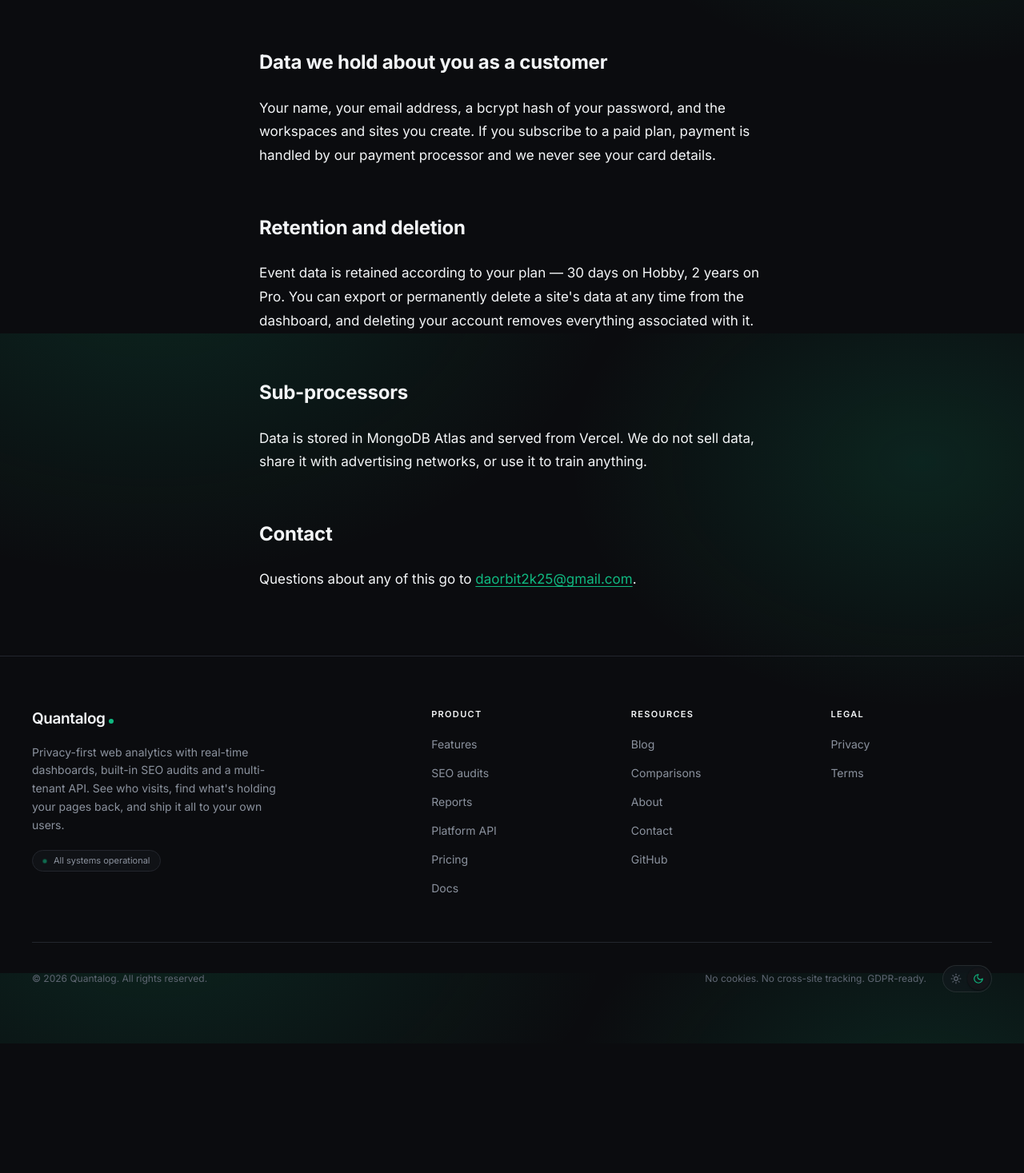
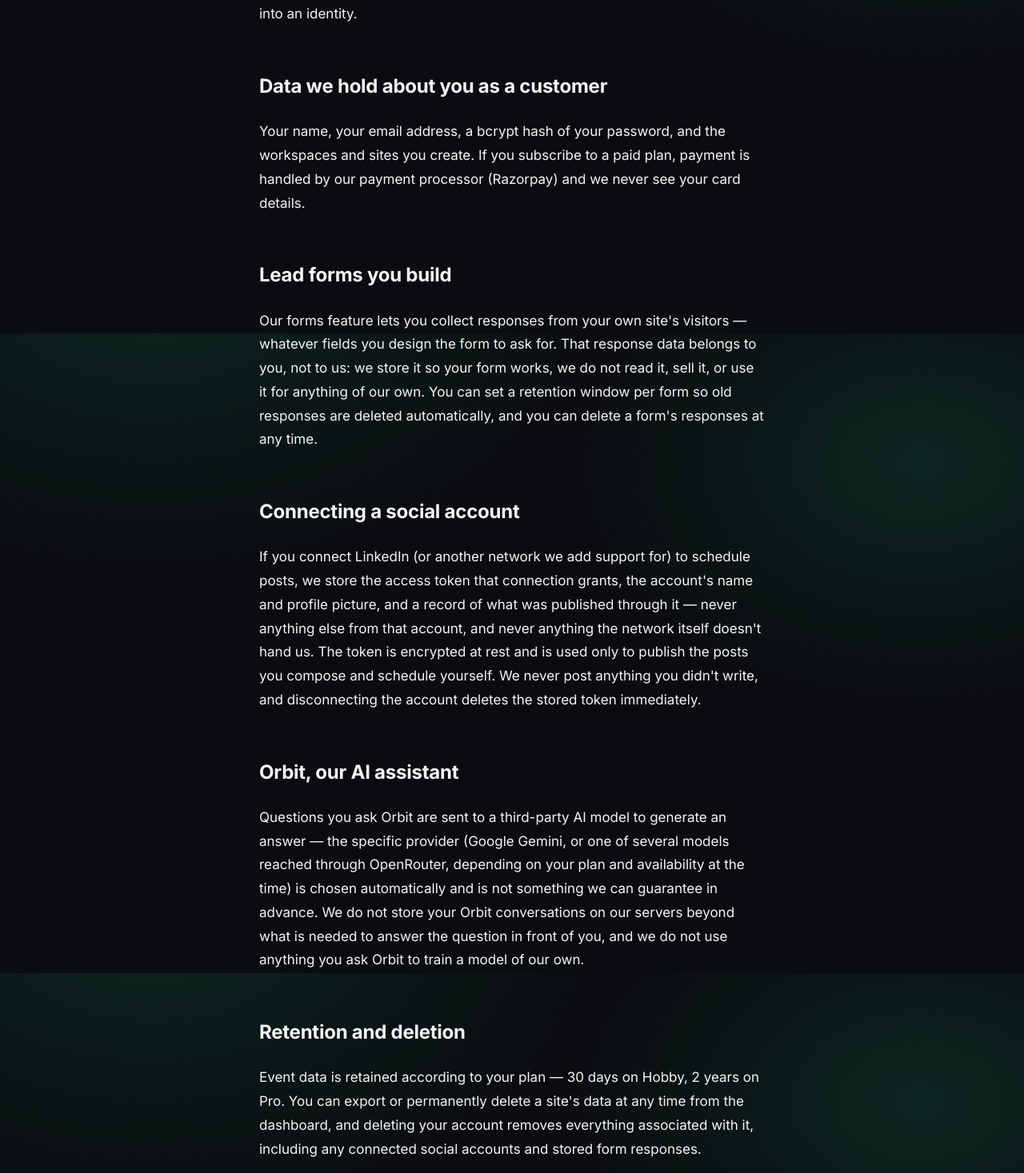
Before and after one commit to daorbit/quantalog-lp, a Next.js app: page /privacy in a window 1280 px wide. Shown: the part 1183-2650 px from the top of the page at 80% size. Before the commit the page ends 2488 px from the top, so only its background shows below. Built offline with nearby package versions, Linux system fonts and the light colour scheme.

Commit message:
Update Privacy and Terms pages with new content and updated dates

```diff
--- a/src/app/privacy/page.tsx
+++ b/src/app/privacy/page.tsx
@@ -10,11 +10,12 @@ export const metadata: Metadata = {
 
 export default function PrivacyPage() {
   return (
-    <LegalPage title="Privacy" updated="July 13, 2026">
+    <LegalPage title="Privacy" updated="August 20, 2026">
       <p>
         This page describes what {site.name} collects on the sites that embed our
-        tracker, and what we collect from you as a customer of ours. It is written
-        to be read, not to be survived.
+        tracker, what we collect from you as a customer, and what happens when you
+        connect a third-party account or ask our AI assistant a question. It is
+        written to be read, not to be survived.
       </p>
 
       <h2>What the tracker collects</h2>
@@ -51,7 +52,41 @@ export default function PrivacyPage() {
       <p>
         Your name, your email address, a bcrypt hash of your password, and the
         workspaces and sites you create. If you subscribe to a paid plan, payment
-        is handled by our payment processor and we never see your card details.
+        is handled by our payment processor (Razorpay) and we never see your card
+        details.
+      </p>
+
+      <h2>Lead forms you build</h2>
+      <p>
+        Our forms feature lets you collect responses from your own site&apos;s
+        visitors — whatever fields you design the form to ask for. That response
+        data belongs to you, not to us: we store it so your form works, we do not
+        read it, sell it, or use it for anything of our own. You can set a
+        retention window per form so old responses are deleted automatically, and
+        you can delete a form&apos;s responses at any time.
+      </p>
+
+      <h2>Connecting a social account</h2>
+      <p>
+        If you connect LinkedIn (or another network we add support for) to
+        schedule posts, we store the access token that connection grants, the
+        account&apos;s name and profile picture, and a record of what was
+        published through it — never anything else from that account, and never
+        anything the network itself doesn&apos;t hand us. The token is encrypted
+        at rest and is used only to publish the posts you compose and schedule
+        yourself. We never post anything you didn&apos;t write, and disconnecting
+        the account deletes the stored token immediately.
+      </p>
+
+      <h2>Orbit, our AI assistant</h2>
+      <p>
+        Questions you ask Orbit are sent to a third-party AI model to generate an
+        answer — the specific provider (Google Gemini, or one of several models
+        reached through OpenRouter, depending on your plan and availability at the
+        time) is chosen automatically and is not something we can guarantee in
+        advance. We do not store your Orbit conversations on our servers beyond
+        what is needed to answer the question in front of you, and we do not use
+        anything you ask Orbit to train a model of our own.
       </p>
 
       <h2>Retention and deletion</h2>
@@ -59,13 +94,15 @@ export default function PrivacyPage() {
         Event data is retained according to your plan — 30 days on Hobby, 2 years on
         Pro. You can export or permanently delete a site&apos;s data at any time from
         the dashboard, and deleting your account removes everything associated with
-        it.
+        it, including any connected social accounts and stored form responses.
       </p>
 
       <h2>Sub-processors</h2>
       <p>
-        Data is stored in MongoDB Atlas and served from Vercel. We do not sell data,
-        share it with advertising networks, or use it to train anything.
+        Data is stored in MongoDB Atlas and served from Vercel and Cloudflare.
+        Images you upload (for scheduled posts or elsewhere in the product) are
+        stored with Cloudinary. Payments are processed by Razorpay. We do not sell
+        data, share it with advertising networks, or use it to train anything.
       </p>
 
       <h2>Contact</h2>
--- a/src/app/terms/page.tsx
+++ b/src/app/terms/page.tsx
@@ -10,7 +10,7 @@ export const metadata: Metadata = {
 
 export default function TermsPage() {
   return (
-    <LegalPage title="Terms of Service" updated="July 13, 2026">
+    <LegalPage title="Terms of Service" updated="August 20, 2026">
       <p>
         These terms govern your use of {site.name}. By creating an account you agree
         to them.
@@ -32,25 +32,57 @@ export default function TermsPage() {
         </li>
         <li>Do not attempt to read data belonging to another workspace.</li>
         <li>Do not resell raw access to the API outside the terms of a Platform plan.</li>
+        <li>
+          Only connect a social account you are authorised to post from, and only
+          schedule content you have the right to publish.
+        </li>
+        <li>
+          Do not use Orbit, our AI assistant, to generate content that is illegal,
+          infringing, or that impersonates someone without their consent.
+        </li>
       </ul>
+
+      <h2>Connected social accounts</h2>
+      <p>
+        Scheduling posts to LinkedIn or another network we support requires you to
+        authorise that connection yourself. We publish only what you compose and
+        schedule — never anything we generate or select on your behalf — and only
+        while the connection remains valid. If the network revokes access, changes
+        its API, or a post fails for any reason, we will surface that failure
+        rather than retry silently or substitute different content. You are
+        responsible for complying with that network&apos;s own terms of use.
+      </p>
+
+      <h2>Orbit, our AI assistant</h2>
+      <p>
+        Orbit's answers are generated by third-party AI models and may be
+        incorrect, incomplete, or out of date. Treat its output as a starting
+        point, not as advice you act on unverified — this applies especially to
+        anything Orbit drafts for you to publish.
+      </p>
 
       <h2>Plans and billing</h2>
       <p>
-        Paid plans are billed monthly in advance and can be cancelled at any time;
-        cancellation takes effect at the end of the current period. If you exceed
-        your pageview allowance we will contact you before restricting anything.
+        Paid plans are billed monthly in advance through Razorpay and can be
+        cancelled at any time; cancellation takes effect at the end of the current
+        period. If you exceed your pageview allowance we will contact you before
+        restricting anything.
       </p>
 
       <h2>Availability</h2>
       <p>
         We aim for high availability and publish an SLA on Platform plans. On free
-        plans the service is provided as-is, without a uptime guarantee.
+        plans the service is provided as-is, without a uptime guarantee. Features
+        that depend on a third party — social publishing, Orbit, SEO audits — are
+        also subject to that third party&apos;s own availability.
       </p>
 
       <h2>Your data</h2>
       <p>
-        The analytics data collected for your sites belongs to you. You can export or
-        delete it at any time. If you close your account we delete it.
+        The analytics data collected for your sites, the form responses you
+        collect, and the content you schedule to social accounts all belong to
+        you. You can export or delete any of it at any time. If you close your
+        account we delete it, including any connected social account tokens.
       </p>
 
       <h2>Changes</h2>
```
